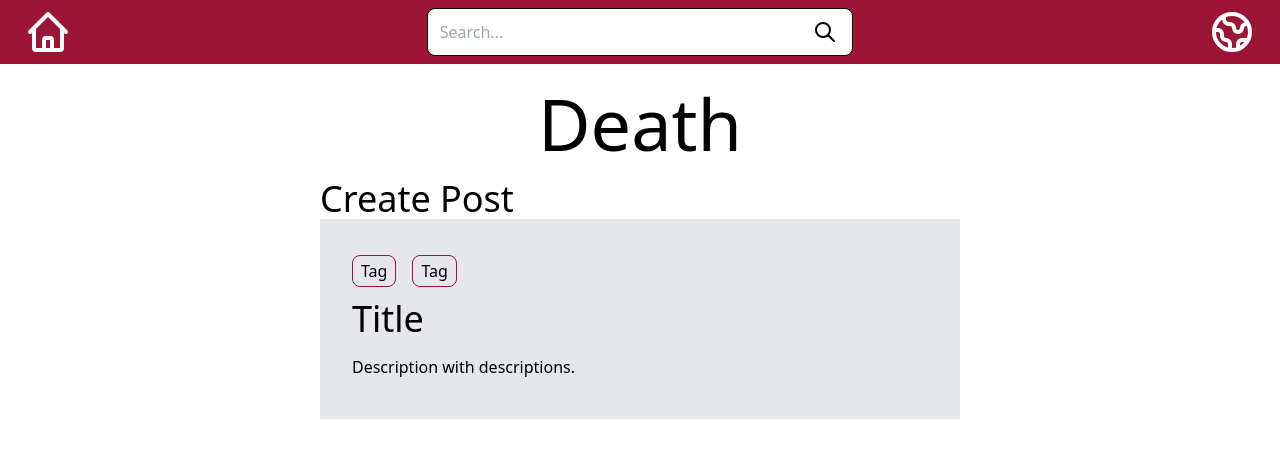
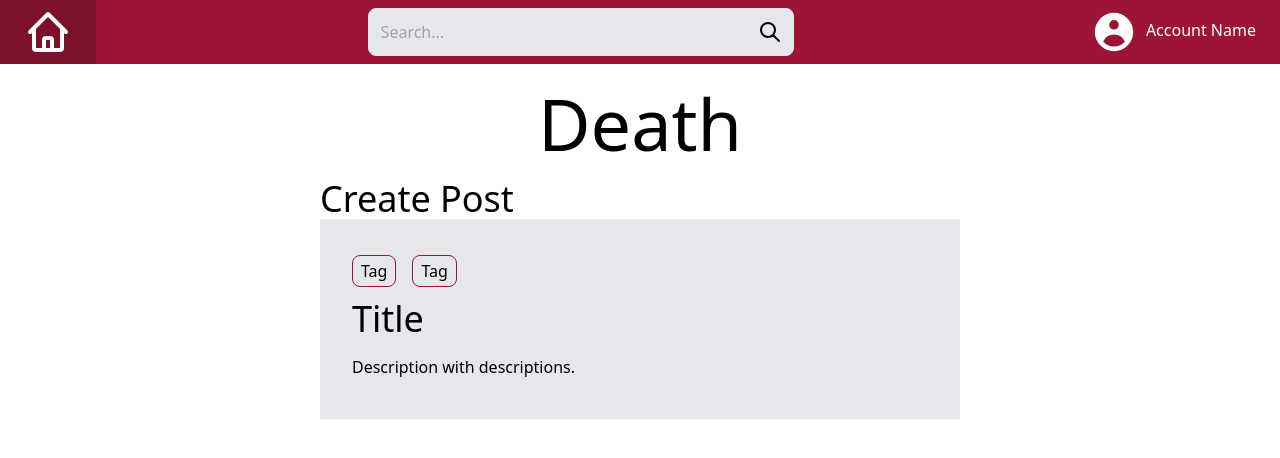
Before and after one commit to iscii/stevens-forums, a Next.js app: page / in a window 1280 px wide. Shown: the top 458 px of the page. Built offline with nearby package versions, Linux system fonts and the light colour scheme; no server answers.

Commit message:
Nicer nav/updated searchbar colors/added more colors
Changed account icon in nav.js and used tailwind.config.js variables for colors

```diff
--- a/components/Nav.js
+++ b/components/Nav.js
@@ -5,29 +5,31 @@ import Searchbar from "../components/Searchbar"
 function Nav() {
 	return (
 		<div className="fixed flex justify-between items-center h-auto w-full bg-pri-red">
-			<div className="px-6 py-2 float-left">
+
 			<Link href="/">
 				<a>
+					<div className="px-6 py-2 float-left hover:bg-dark-red">
 						<svg className="h-12 w-12" xmlns="http://www.w3.org/2000/svg" fill="none" viewBox="0 0 24 24" stroke="white">
 							<path stroke-linecap="round" stroke-linejoin="round" stroke-width="2" d="M3 12l2-2m0 0l7-7 7 7M5 10v10a1 1 0 001 1h3m10-11l2 2m-2-2v10a1 1 0 01-1 1h-3m-6 0a1 1 0 001-1v-4a1 1 0 011-1h2a1 1 0 011 1v4a1 1 0 001 1m-6 0h6" />
 						</svg>
+					</div>
 				</a>
 			</Link>
-			</div>
 
 			<div className="flex justify-center items-center w-1/2">
 				<Searchbar />
 			</div>
 
-			<div className="px-6 py-2 float-right">
 			<Link href="/account">
-					<a>
-						<svg className="h-12 w-12" xmlns="http://www.w3.org/2000/svg" fill="none" viewBox="0 0 24 24" stroke="white">
-							<path stroke-linecap="round" stroke-linejoin="round" stroke-width="2" d="M3.055 11H5a2 2 0 012 2v1a2 2 0 002 2 2 2 0 012 2v2.945M8 3.935V5.5A2.5 2.5 0 0010.5 8h.5a2 2 0 012 2 2 2 0 104 0 2 2 0 012-2h1.064M15 20.488V18a2 2 0 012-2h3.064M21 12a9 9 0 11-18 0 9 9 0 0118 0z" />
+				<a className="text-pri-white">
+					<div className="px-6 py-2 float-right hover:bg-dark-red hover:underline">
+						<svg className="h-12 w-12 inline mr-2" xmlns="http://www.w3.org/2000/svg" viewBox="0 0 20 20" fill="white">
+							<path fill-rule="evenodd" d="M18 10a8 8 0 11-16 0 8 8 0 0116 0zm-6-3a2 2 0 11-4 0 2 2 0 014 0zm-2 4a5 5 0 00-4.546 2.916A5.986 5.986 0 0010 16a5.986 5.986 0 004.546-2.084A5 5 0 0010 11z" clip-rule="evenodd" />
 						</svg>
+						<span>Account Name</span>
+					</div>
 				</a>
 			</Link>
-			</div>
 		</div>
 	)
 }
--- a/components/Notecard.js
+++ b/components/Notecard.js
@@ -1,8 +1,3 @@
-
-
-
-
-
 function Notecard() {
 	return (
 		<div className="w-full h-min bg-pri-gray">
--- a/components/Searchbar.js
+++ b/components/Searchbar.js
@@ -1,9 +1,9 @@
 function Searchbar() {
 	return (
 		<form action="/" className="w-4/6 h-12 flex justify-end items-center">
-			<input type="text" placeholder="Search..." className="w-full h-full border bg-gray-100 border-gray-400 rounded-lg px-3 hover:border-black focus:outline-none focus:border-gray-600" />
-			<button type="submit" value="Submit" className="absolute mx-4">
-				<svg xmlns="http://www.w3.org/2000/svg" className="h-6 w-6" fill="none" viewBox="0 0 24 24" stroke="currentColor">
+			<input type="text" placeholder="Search..." className="w-full h-full border bg-pri-gray border-pri-gray rounded-lg px-3 focus:outline-none focus:border-dark-gray" />
+			<button type="submit" value="Submit" className="absolute ml-4 mr-1">
+				<svg className="h-10 w-10 p-2 hover:bg-sub-gray hover:border-0 hover:border-sub-gray hover:rounded-lg" xmlns="http://www.w3.org/2000/svg" fill="none" viewBox="0 0 24 24" stroke="currentColor">
 					<path stroke-linecap="round" stroke-linejoin="round" stroke-width="2" d="M21 21l-6-6m2-5a7 7 0 11-14 0 7 7 0 0114 0z" />
 				</svg>
 			</button>
--- a/tailwind.config.js
+++ b/tailwind.config.js
@@ -9,7 +9,9 @@ module.exports = {
       current: 'currentColor',
       'pri-white': '#ffffff',
       'pri-red': '#9D1535',
+      'dark-red': '#7e112a',
       'pri-gray': '#e5e7eb',
+      'sub-gray': '#ced0d4',
       'dark-gray': '#a0a2a5',
     },
     extend: {},
```
Lines whose indentation alone changed are shown as unchanged.
